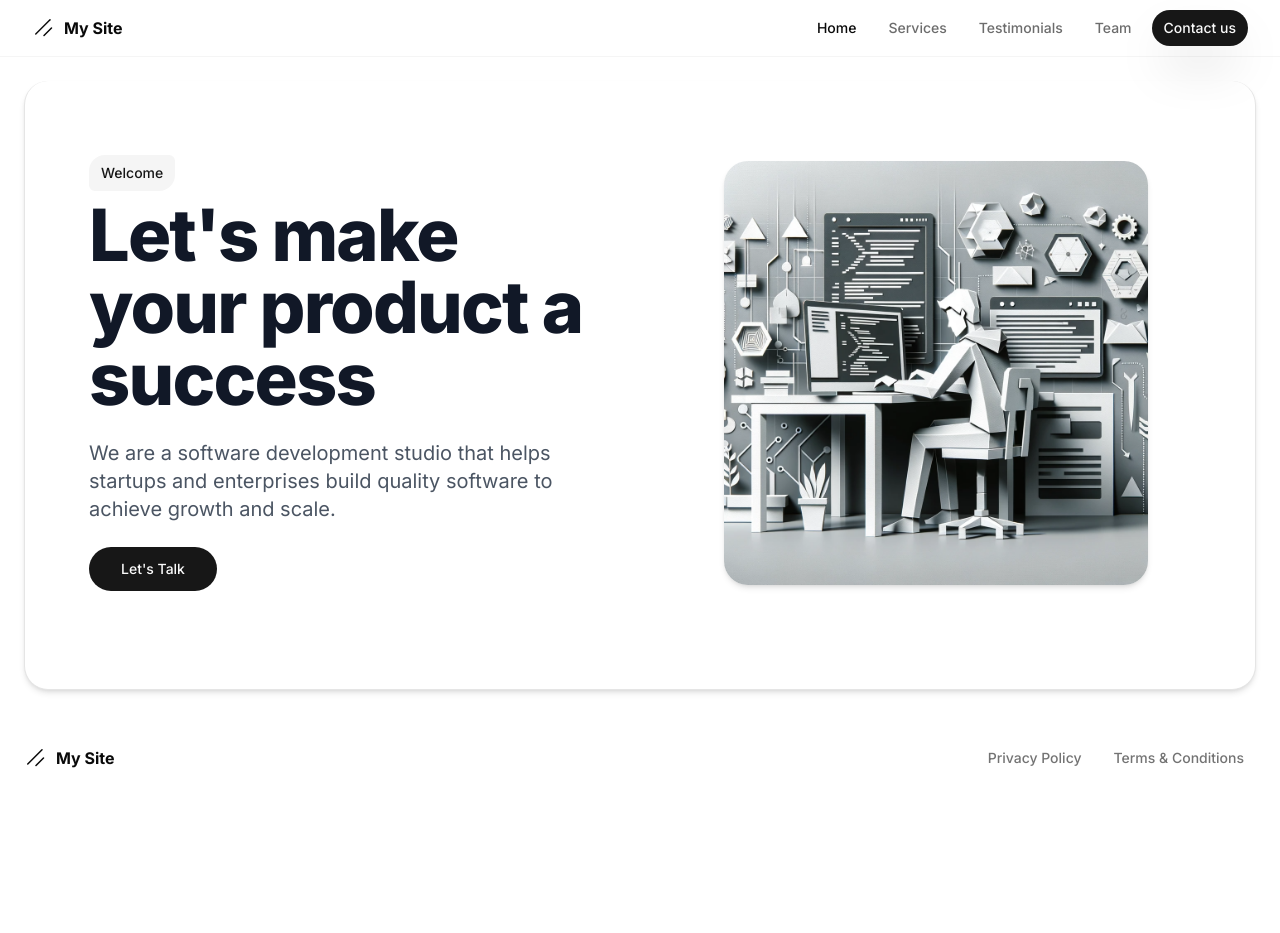
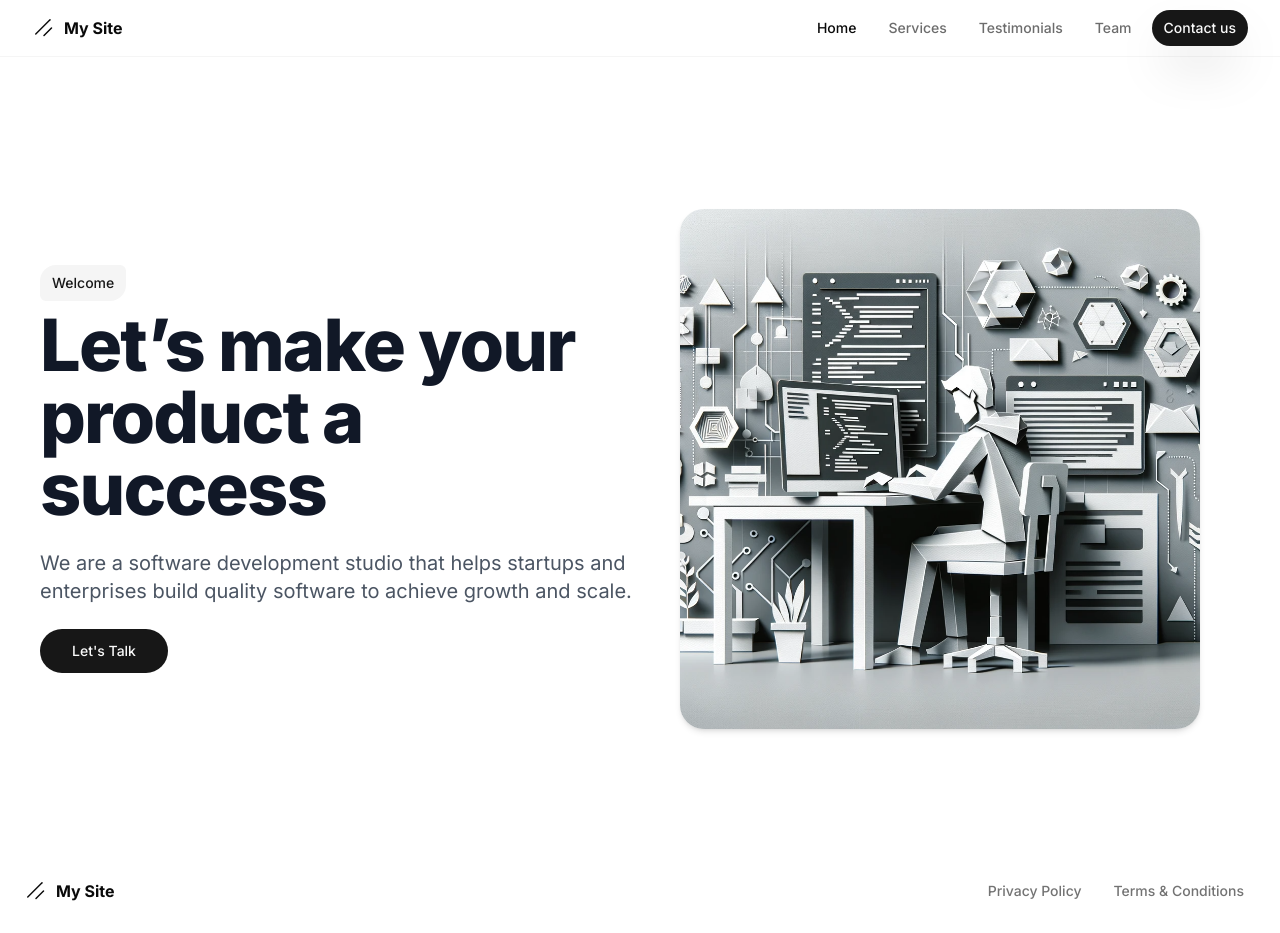
Before and after one commit to luiscarbonel1991/carboit, a Next.js app: page / in a window 1280 px wide. Before the commit the page ends 800 px from the top, so only its background shows below. Built offline with nearby package versions, Linux system fonts and the light colour scheme.

Commit message:
Fix navbar, hero and footer with container

```diff
--- a/app/(marketing)/_components/footer.tsx
+++ b/app/(marketing)/_components/footer.tsx
@@ -1,21 +1,22 @@
-import { Button } from "@/components/ui/button";
-import { siteConfig } from "@/config/site"
-import { Icons } from "./icons";
+import {Button} from "@/components/ui/button";
+import {siteConfig} from "@/config/site"
+import {Icons} from "./icons";
 
 import Link from "next/link";
 
 const Footer = () => {
     return (
-        <footer className="flex items-center w-full p-6 bg-background z-50 dark:bg-[#1F1F1F]">
+        <footer className="container flex items-center w-full p-6 bg-background z-50 dark:bg-[#1F1F1F]">
             <div className="mr-4 hidden md:flex w-full">
                 <Link href="/" className="mr-6 flex items-center space-x-2">
-                <Icons.logo className="h-6 w-6" />
+                    <Icons.logo className="h-6 w-6"/>
                     <span className="hidden font-bold sm:inline-block">
                     {siteConfig.name}
                 </span>
                 </Link>
             </div>
-        <div className="md:ml-auto w-full justify-between md:justify-end flex items-center gap-x-2 text-muted-foreground">
+            <div
+                className="md:ml-auto w-full justify-between md:justify-end flex items-center gap-x-2 text-muted-foreground">
                 <Button variant="ghost" size="sm">
                     Privacy Policy
                 </Button>
--- a/app/(marketing)/_components/hero.tsx
+++ b/app/(marketing)/_components/hero.tsx
@@ -1,19 +1,21 @@
 import Image from "next/image";
 import Link from "next/link";
 import {Button} from "@/components/ui/button";
-import {Card, CardContent} from "@/components/ui/card";
 
 
 export const Hero = () => {
 
     return (
-        /*<main className="grid lg:grid-cols-2 place-items-center pt-32 md:pb-24 px-4 md:px-10">
+
+        <>
+
+            <main className="container grid lg:grid-cols-2 place-items-center pt-32 md:pb-24 px-4 md:px-10">
                 <picture className="py-6 md:order-1 hidden md:block">
                     <Image
                         src="/static/images/marketing/hero_v3.png"
                         alt="A Developer in front of a computer developing software"
                         height={520}
-                    width={424}
+                        width={520}
                         className="rounded-3xl shadow-md"
                     />
                 </picture>
@@ -40,48 +42,7 @@ export const Hero = () => {
                         </Button>
                     </div>
                 </aside>
-        </main>*/
-
-        <Card className="mx-auto max-w-7xl py-14 md:m-6 sm:m-1 shadow-md border-t-0 rounded-3xl">
-            <CardContent>
-                <div className="grid lg:grid-cols-2 place-items-center">
-                    <picture className="py-6 md:order-1 hidden md:block">
-                        <Image
-                            src="/static/images/marketing/hero_v3.png"
-                            alt="A Developer in front of a computer developing software"
-                            height={520}
-                            width={424}
-                            className="rounded-3xl shadow-md"
-                        />
-                    </picture>
-                    <aside className="px-4 md:px-10">
-                        <Button variant="secondary" className="mb-2 rounded-tl-2xl rounded-br-2xl"
-                                size="sm">
-                            Welcome
-                        </Button>
-                        <h1 className="text-5xl sm:text-6xl lg:text-7xl font-extrabold tracking-tight text-gray-900 dark:text-gray-100">
-                            Let's make your product a success
-                        </h1>
-                        <p className="mt-6 text-xl text-gray-600 dark:text-gray-400">
-                            We are a software development studio that helps startups and enterprises build
-                            quality software to achieve growth and scale.
-                        </p>
-                        <div className="mt-6 flex flex-col sm:flex-row gap-3">
-                            <Button asChild variant="default" className="rounded-3xl" size="lg">
-                                <Link
-                                    href="/contact"
-                                    aria-label="Let's Talk"
-                                >
-                                    Let's Talk
-                                </Link>
-                            </Button>
-                        </div>
-                    </aside>
-                </div>
-            </CardContent>
-        </Card>
-
-
-    )
-        ;
+            </main>
+        </>
+    );
 }
```
Also changed, not shown: app/(marketing)/_components/header.tsx (+7 -6 lines). Lines whose indentation alone changed are shown as unchanged.
